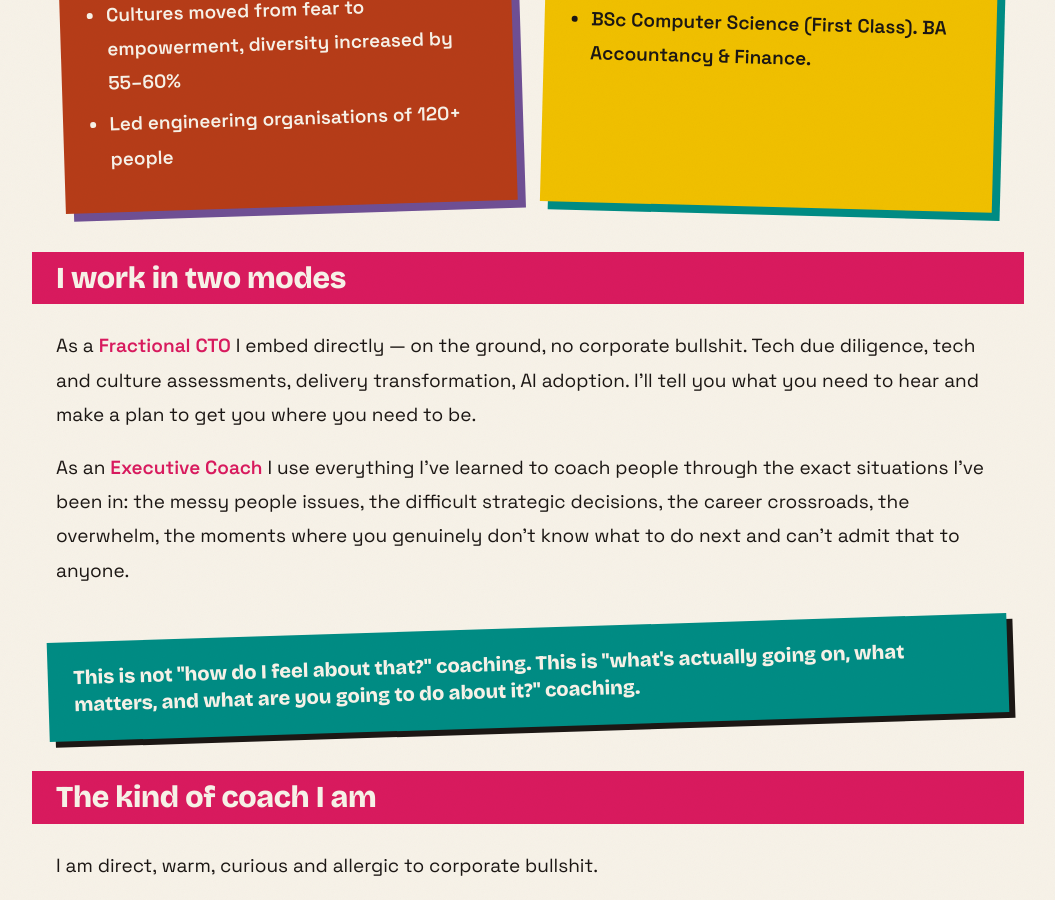
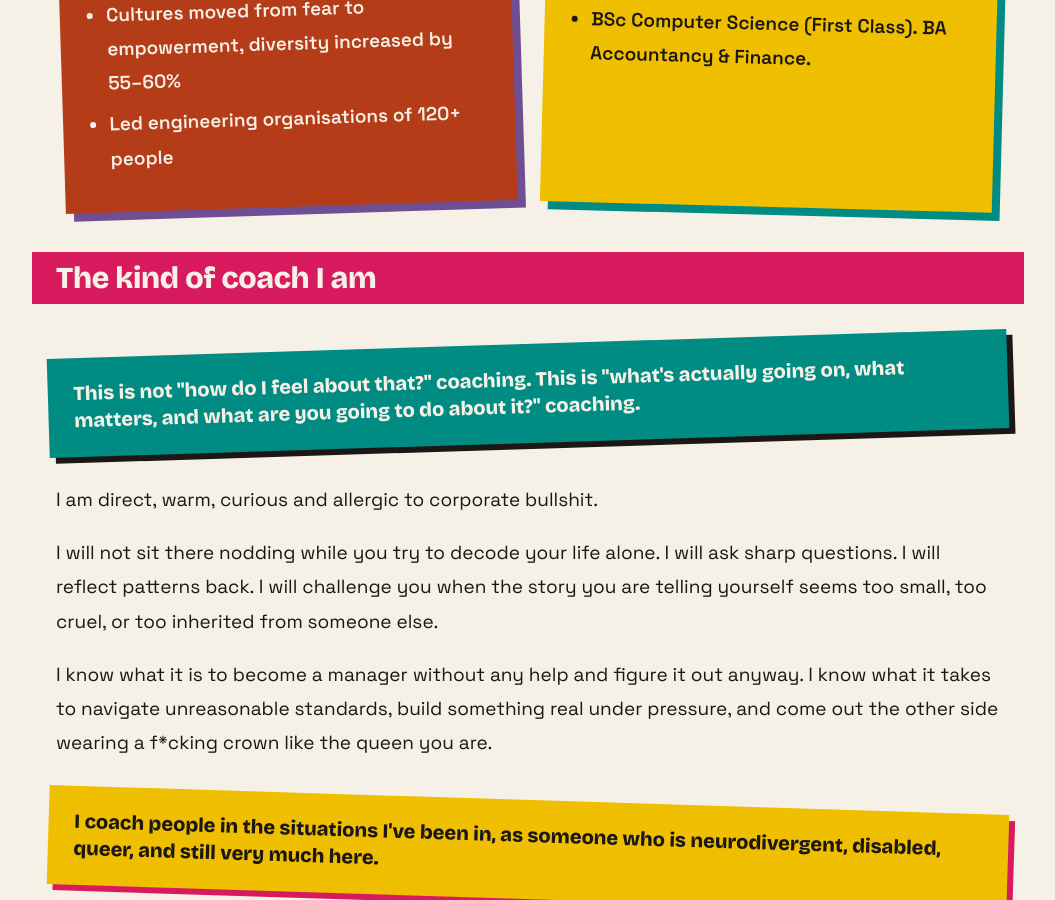
Before and after one commit to outragedpinkracoon/outragedpinkracoon.github.io, a Jekyll site: the page built from pages/who-is-val.md, in a window 1280 px wide and 900 px high, scrolled down 1212 px. Shown: the whole window, without its empty margins (112-1167 px from the left). Built offline with Jekyll 4.4.1, drawn with Linux system fonts in a browser that asks for light colours; comment, search, counter and statistics services are not loaded.

Commit message:
move 'I work in two modes' from who-is-val to index
- index: two modes section added between hero and cards, fix Acting CTO
- who-is-val: modes removed, teal callout kept under coaching philosophy

Co-Authored-By: Claude Sonnet 4.6 <noreply@anthropic.com>

```diff
--- a/pages/who-is-val.md
+++ b/pages/who-is-val.md
@@ -38,15 +38,9 @@ description: "Val Dryden is a Fractional CTO and ILM certified Executive Coach w
   </div>
 </div>
 
-<h2>I work in two modes</h2>
-
-<p>As a <strong>Fractional CTO</strong> I embed directly — on the ground, no corporate bullshit. Tech due diligence, tech and culture assessments, delivery transformation, AI adoption. I'll tell you what you need to hear and make a plan to get you where you need to be.</p>
-
-<p>As an <strong>Executive Coach</strong> I use everything I've learned to coach people through the exact situations I've been in: the messy people issues, the difficult strategic decisions, the career crossroads, the overwhelm, the moments where you genuinely don't know what to do next and can't admit that to anyone.</p>
+<h2>The kind of coach I am</h2>
 
 <div class="callout callout--teal">This is not "how do I feel about that?" coaching. This is "what's actually going on, what matters, and what are you going to do about it?" coaching.</div>
-
-<h2>The kind of coach I am</h2>
 
 <p>I am direct, warm, curious and allergic to corporate bullshit.</p>
 
```
Also changed, not shown: index.html (+9 -4 lines).
